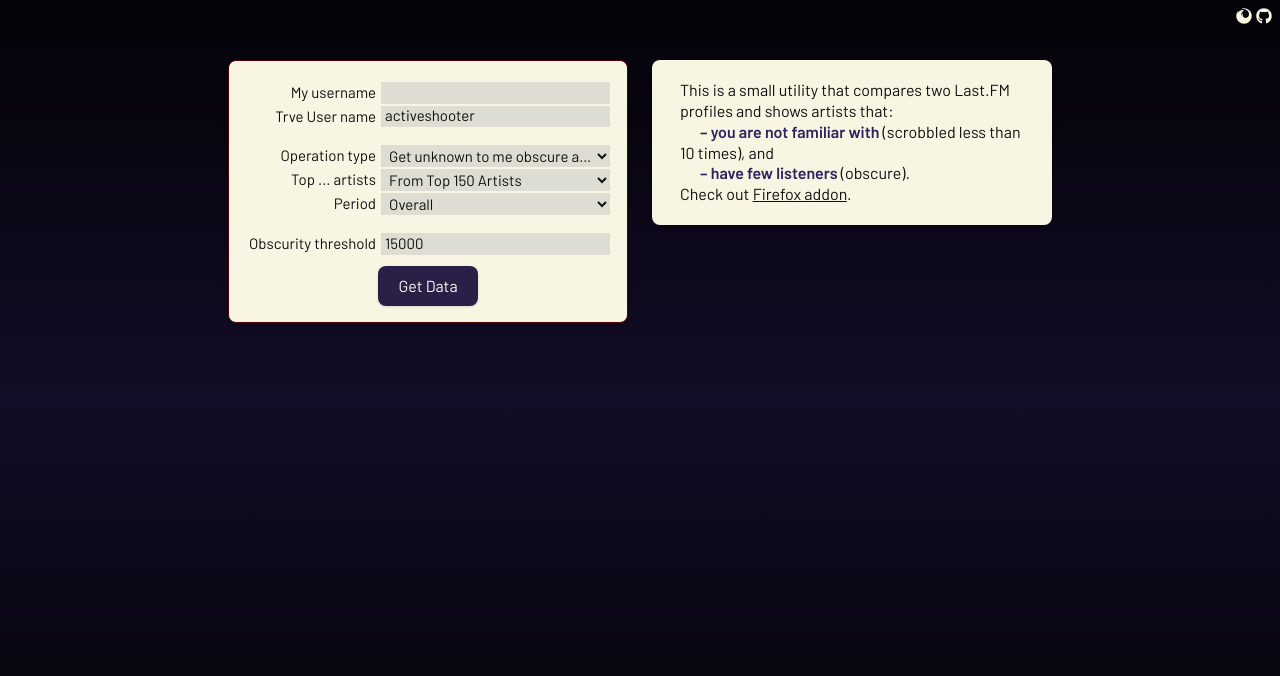
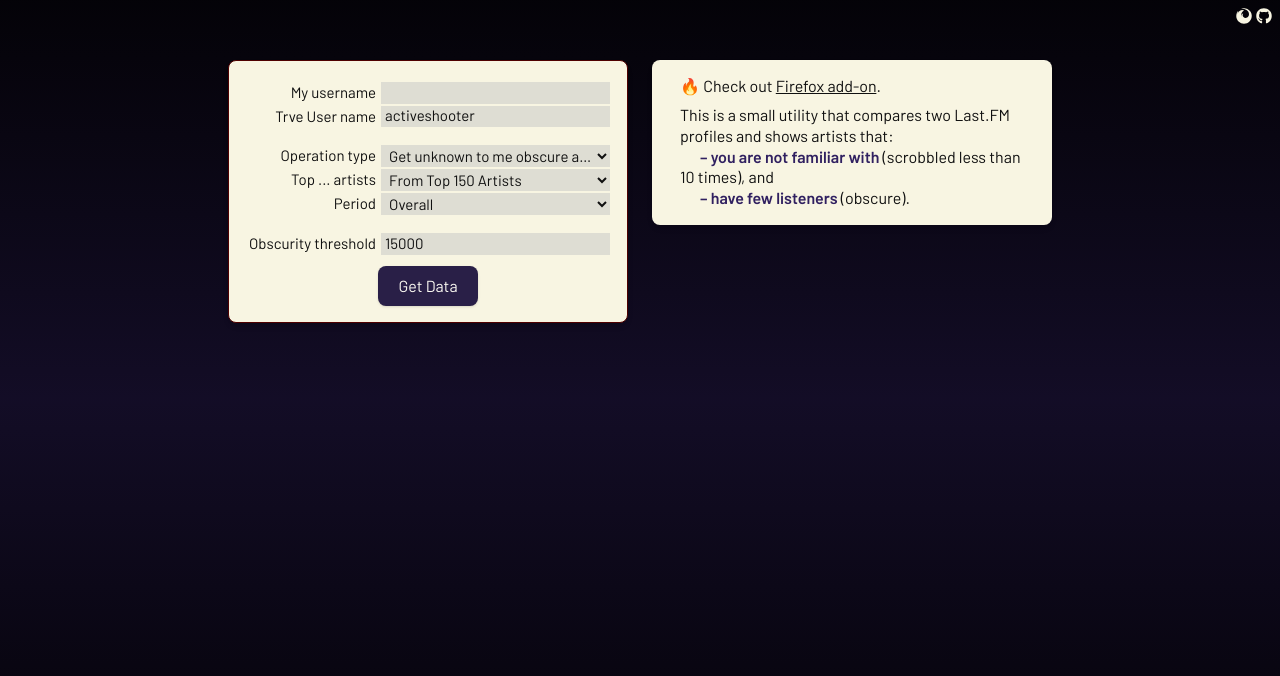
Before and after one commit to siebentod/lastfm-obscure-artists, a Next.js app: page / in a window 1280 px wide. Shown: the top 676 px of the page. Built offline with nearby package versions, Linux system fonts and the light colour scheme.

Commit message:
smallfix

```diff
--- a/app/Display.jsx
+++ b/app/Display.jsx
@@ -153,6 +153,16 @@ function Display({ data, status, waitNumber }) {
 
       {(status === 'initial' || status === 'stopped') && (
         <div className="h-full flex flex-col justify-center w-[min(368px,85dvw)]">
+        <p className="mx-3 mb-2">
+          🔥 Check out{' '}
+          <a
+            className="underline"
+            href="https://addons.mozilla.org/en-US/firefox/addon/last-fm-get-obscure-artists/"
+          >
+            Firefox add-on
+          </a>
+          .
+        </p>
           <p className="mx-3">
             This is a small utility that compares two Last.FM profiles and shows
             artists that:
@@ -166,16 +176,6 @@ function Display({ data, status, waitNumber }) {
               </span>{' '}
               (obscure).
             </div>
-          </p>
-          <p className="mx-3">
-            Check out{' '}
-            <a
-              className="underline"
-              href="https://addons.mozilla.org/en-US/firefox/addon/last-fm-get-obscure-artists/"
-            >
-              Firefox addon
-            </a>
-            .
           </p>
         </div>
       )}
```
